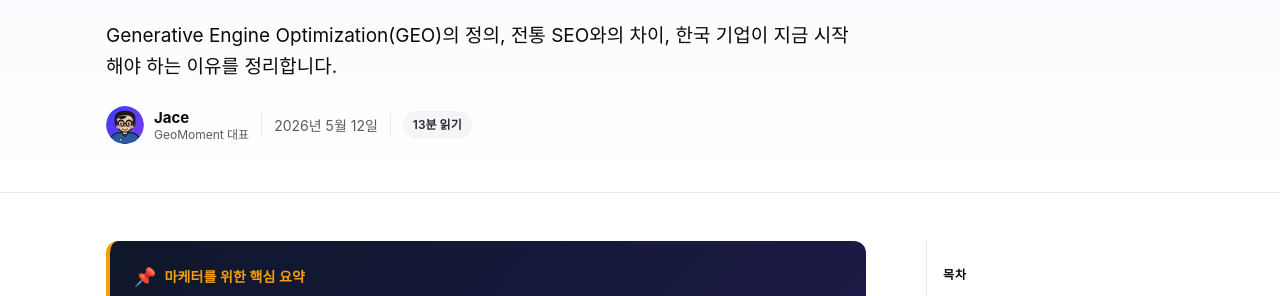
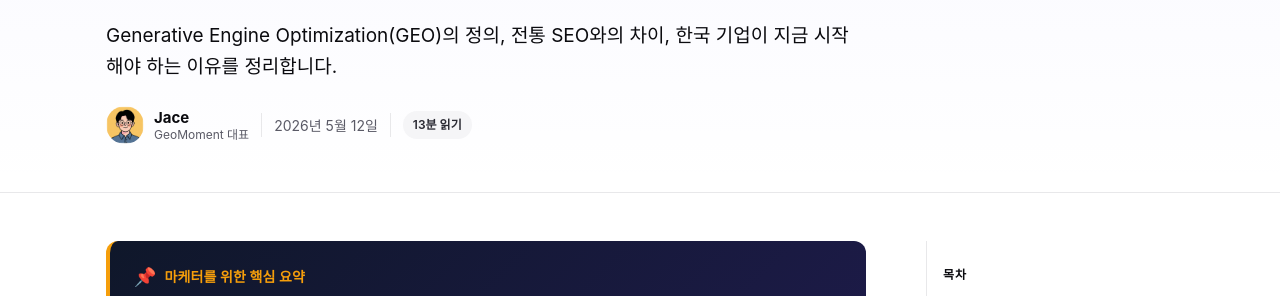
Before and after one commit to 80tt080997-ctrl/geomoment-site, a Jekyll site: the page built from _posts/2026-05-12-geo-introduction.md, in a window 1280 px wide. Shown: the part 368-664 px from the top of the page. Built offline with Jekyll 4.4.1, drawn with Linux system fonts in a browser that asks for light colours; some web fonts are replaced.

Commit message:
Switch avatar to owner-supplied illustration (Gemini-generated)
Replaces the hand-rolled SVG attempt with the high-quality illustration the owner generated externally (black tidy short hair, round glasses, soft pink cheeks, blue collared shirt on a warm yellow square background). Source was the 1024x1024 RGBA PNG from Downloads — cropped to centered square, downscaled to 200x200 with LANCZOS, RGBA flattened onto white, optimized PNG output at ~40KB. _data/authors.yml avatar path flipped from .svg to .png. The previous jace.svg stays in the repo for now but is no longer referenced anywhere.

```diff
--- a/_data/authors.yml
+++ b/_data/authors.yml
@@ -2,6 +2,6 @@
   name: Jace
   role: GeoMoment 대표
   bio: "GEO를 처음 시작하는 사람들에게 가장 친절한 한국어 안내서를 만드는 게 목표예요."
-  avatar: /assets/img/authors/jace.svg
+  avatar: /assets/img/authors/jace.png
   twitter: ""
   linkedin: ""
```
Also changed, not shown: assets/img/authors/jace.png (added).
